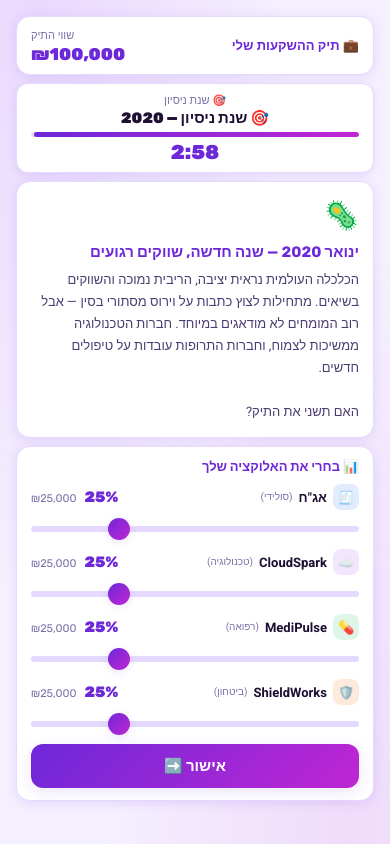
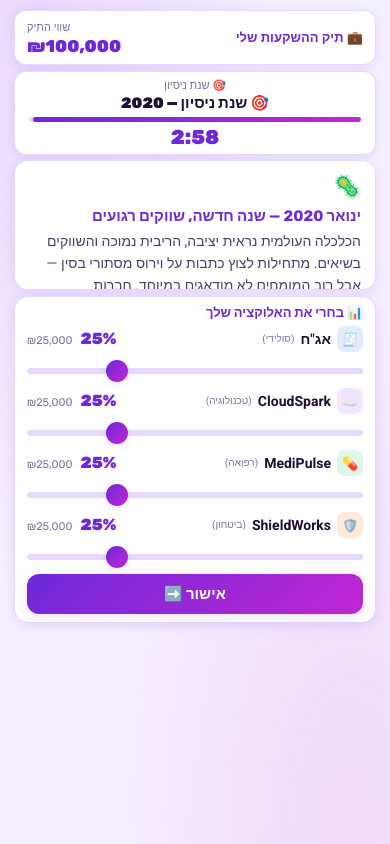
Before and after one commit to nettagranotmym-server/shevyon-solo, a plain HTML site: page index.html in a window 390 px wide. Both pictures are taken after a click on the button "יאללה מתחילות! 🚀". Drawn offline with Linux system fonts and the light colour scheme.

Commit message:
bigger fonts and compact layout for mobile

```diff
--- a/CSS/styles.css
+++ b/CSS/styles.css
@@ -37,7 +37,7 @@ body {
 
 .ct {
   position: relative; z-index: 1;
-  max-width: 480px; margin: 0 auto; padding: 16px;
+  max-width: 480px; margin: 0 auto; padding: 10px 14px;
 }
 
 .sc { display: none; }
@@ -77,9 +77,9 @@ body {
 
 .gh {
   display: flex; justify-content: space-between; align-items: center;
-  padding: 10px 14px; background: var(--card);
-  border-radius: 14px; border: 1px solid var(--brd);
-  margin-bottom: 8px; box-shadow: 0 2px 12px var(--shadow);
+  padding: 8px 12px; background: var(--card);
+  border-radius: 12px; border: 1px solid var(--brd);
+  margin-bottom: 6px; box-shadow: 0 2px 12px var(--shadow);
 }
 .gtn { display: flex; align-items: center; gap: 6px; font-weight: 700; font-size: 13px; color: var(--primary); }
 .gbal { text-align: left; }
@@ -87,8 +87,8 @@ body {
 .gbs { font-size: 11px; color: var(--txt3); }
 
 .tmr {
-  background: var(--card); border-radius: 12px; padding: 8px 14px;
-  border: 1px solid var(--brd); text-align: center; margin-bottom: 8px;
+  background: var(--card); border-radius: 12px; padding: 5px 14px;
+  border: 1px solid var(--brd); text-align: center; margin-bottom: 5px;
   box-shadow: 0 2px 8px var(--shadow);
 }
 .tmr-l { font-size: 11px; color: var(--txt3); }
@@ -100,27 +100,28 @@ body {
 .tmr-v.dng { color: var(--red); animation: pls .5s infinite; }
 
 .evc {
-  background: var(--card); border-radius: 14px; padding: 14px;
-  border: 1px solid var(--brd); margin-bottom: 8px;
+  background: var(--card); border-radius: 14px; padding: 10px 14px;
+  border: 1px solid var(--brd); margin-bottom: 6px;
   animation: fiu .4s ease-out; box-shadow: 0 2px 12px var(--shadow);
+  max-height: 130px; overflow-y: auto;
 }
-.evi { font-size: 28px; margin-bottom: 6px; }
-.evt { font-family: 'Rubik', sans-serif; font-size: 15px; font-weight: 700; margin-bottom: 6px; line-height: 1.3; color: var(--primary); }
-.evd { font-size: 13px; color: var(--txt2); line-height: 1.7; }
+.evi { font-size: 22px; margin-bottom: 4px; }
+.evt { font-family: 'Rubik', sans-serif; font-size: 15px; font-weight: 700; margin-bottom: 4px; line-height: 1.3; color: var(--primary); }
+.evd { font-size: 14px; color: var(--txt2); line-height: 1.6; }
 
 .alc {
-  background: var(--card); border-radius: 14px; padding: 12px 14px;
-  border: 1px solid var(--brd); margin-bottom: 8px;
+  background: var(--card); border-radius: 14px; padding: 8px 12px;
+  border: 1px solid var(--brd); margin-bottom: 6px;
   animation: fiu .4s ease-out .1s both; box-shadow: 0 2px 12px var(--shadow);
 }
-.alc-t { font-family: 'Rubik', sans-serif; font-size: 13px; font-weight: 700; margin-bottom: 10px; color: var(--primary); }
+.alc-t { font-family: 'Rubik', sans-serif; font-size: 13px; font-weight: 700; margin-bottom: 6px; color: var(--primary); }
 
-.sr { margin-bottom: 10px; }
+.sr { margin-bottom: 7px; }
 .sr:last-of-type { margin-bottom: 4px; }
 .sh { display: flex; justify-content: space-between; align-items: center; margin-bottom: 5px; }
-.sl { font-size: 13px; font-weight: 700; display: flex; align-items: center; gap: 6px; color: var(--txt); }
+.sl { font-size: 14px; font-weight: 700; display: flex; align-items: center; gap: 6px; color: var(--txt); }
 .sli { width: 26px; height: 26px; border-radius: 8px; display: flex; align-items: center; justify-content: center; font-size: 13px; flex-shrink: 0; }
-.sv { font-family: 'Rubik', sans-serif; font-weight: 900; font-size: 15px; color: var(--primary); }
+.sv { font-family: 'Rubik', sans-serif; font-weight: 900; font-size: 16px; color: var(--primary); }
 .sm { font-size: 11px; color: var(--txt3); font-family: 'Rubik', sans-serif; margin-right: 4px; }
 
 input[type=range] {
@@ -140,7 +141,7 @@ input[type=range]::-moz-range-thumb {
 .aw.sh2 { display: block; animation: pls 1s infinite; }
 
 .cbtn {
-  width: 100%; padding: 13px;
+  width: 100%; padding: 11px;
   background: linear-gradient(135deg, var(--primary), var(--pink));
   border: none; border-radius: 12px; color: white;
   font-family: 'Rubik', sans-serif; font-size: 15px; font-weight: 700;
--- a/JS/data.js
+++ b/JS/data.js
@@ -23,35 +23,35 @@ const YEARS = [
   {
     year: 2020, icon: "🦠",
     title: "ינואר 2020 — שנה חדשה, שווקים רגועים",
-    desc: "הכלכלה העולמית נראית יציבה, הריבית נמוכה והשווקים בשיאים. מתחילות לצוץ כתבות על וירוס מסתורי בסין — אבל רוב המומחים לא מודאגים במיוחד. חברות הטכנולוגיה ממשיכות לצמוח, וחברות התרופות עובדות על טיפולים חדשים.\n\nהאם תשני את התיק?",
+    desc: "הכלכלה העולמית נראית יציבה, הריבית נמוכה והשווקים בשיאים. מתחילות לצוץ כתבות על וירוס מסתורי בסין — אבל רוב המומחים לא מודאגים במיוחד. חברות הטכנולוגיה ממשיכות לצמוח, וחברות התרופות עובדות על טיפולים חדשים.",
     returns: { bond: 0.03, cloud: 0.40, medi: 0.25, shield: 0.02 },
     lesson: "הקורונה פרצה לחיינו ושינתה הכל. הבורסות קרסו בחדות במרץ — ואז התאוששו בצורה מפתיעה. מי שהשקיעה בחברות ענן וטכנולוגיה נהנתה מאוד — כולם עברו לעבוד מהבית. חברות התרופות גם הרוויחו מהמרוץ לחיסון.\n\n💡 התובנה: גם בתקופות פחד ואי ודאות — מי שלא נבהלה ונשארה מושקעת, יצאה מרוויחה."
   },
   {
     year: 2021, icon: "💰",
     title: "ינואר 2021 — חיסונים מגיעים, אופטימיות באוויר",
-    desc: "החיסונים לקורונה מתחילים להתפשט והציפייה היא שהעולם חוזר לשגרה. הבנקים המרכזיים ממשיכים לשמור על ריבית נמוכה מאוד כדי לעודד את הכלכלה. רוב האנליסטים צופים שנה טובה למניות — אבל יש מי שמזהירים שהשווקים עלו מהר מדי.\n\nהאם תשני את התיק?",
+    desc: "החיסונים לקורונה מתחילים להתפשט והציפייה היא שהעולם חוזר לשגרה. הבנקים המרכזיים ממשיכים לשמור על ריבית נמוכה מאוד כדי לעודד את הכלכלה. רוב האנליסטים צופים שנה טובה למניות — אבל יש מי שמזהירים שהשווקים עלו מהר מדי.",
     returns: { bond: -0.02, cloud: 0.35, medi: 0.10, shield: 0.08 },
     lesson: "שנה מצוינת לשוק המניות — כמעט כל מה שנגעת בו עלה. אג\"ח דווקא נפגעה קצת כי הציפיות לעליית ריבית התחילו להשפיע.\n\n💡 התובנה: כשהכסף זול ויש אופטימיות בשוק — מניות נוטות לעלות. אבל זה לא אומר שזה יימשך לנצח — ולכן פיזור תמיד חכם."
   },
   {
     year: 2022, icon: "⚔️",
     title: "ינואר 2022 — אזהרות על אינפלציה",
-    desc: "המחירים בסופר, בדלק ובכל מקום עולים. הבנקים המרכזיים מאותתים שהם עומדים להעלות ריבית כדי לבלום את האינפלציה. בנוסף, יש מתחים גיאופוליטיים גוברים בגבול רוסיה-אוקראינה. האנליסטים חלוקים — חלק ממליצים להישאר במניות, חלק ממליצים על זהירות.\n\nהאם תשני את התיק?",
+    desc: "המחירים בסופר, בדלק ובכל מקום עולים. הבנקים המרכזיים מאותתים שהם עומדים להעלות ריבית כדי לבלום את האינפלציה. בנוסף, יש מתחים גיאופוליטיים גוברים בגבול רוסיה-אוקראינה. האנליסטים חלוקים — חלק ממליצים להישאר במניות, חלק ממליצים על זהירות.",
     returns: { bond: 0.04, cloud: -0.30, medi: -0.05, shield: 0.35 },
     lesson: "שנה קשה מאוד לשווקים. חברות הטכנולוגיה ירדו חדות — עליית הריבית פגעה בהן קשה. לעומת זאת, חברות הביטחון זינקו בגלל המלחמה באוקראינה. אג\"ח סיפקה יציבות יחסית.\n\n💡 התובנה: אי אפשר לחזות מלחמות ומשברים — ולכן מי שהייתה מפוזרת על כמה סקטורים, ספגה פחות נזק."
   },
   {
     year: 2023, icon: "🤖",
     title: "ינואר 2023 — אחרי שנה קשה, מה עכשיו?",
-    desc: "2022 הייתה שנה קשה — המניות ירדו. עכשיו השאלה היא: האם זה הזמן לקנות בזול, או שעוד יהיו ירידות? הריבית עדיין גבוהה ומצב הביטחון בעולם מתוח. מצד שני, מתחילים לשמוע על טכנולוגיית AI חדשה שעשויה לשנות תעשיות שלמות.\n\nהאם תשני את התיק?",
+    desc: "2022 הייתה שנה קשה — המניות ירדו. עכשיו השאלה היא: האם זה הזמן לקנות בזול, או שעוד יהיו ירידות? הריבית עדיין גבוהה ומצב הביטחון בעולם מתוח. מצד שני, מתחילים לשמוע על טכנולוגיית AI חדשה שעשויה לשנות תעשיות שלמות.",
     returns: { bond: 0.04, cloud: 0.55, medi: 0.02, shield: 0.28 },
     lesson: "שנת ה-AI! חברות ענן וטכנולוגיה זינקו בגלל הגל העצום של ביקוש לבינה מלאכותית. חברות הביטחון גם הן המשיכו לעלות בגלל אי יציבות גיאופוליטית.\n\n💡 התובנה: טרנדים גדולים כמו AI יכולים לשנות את התמונה מהר — מי שהייתה בסקטור הנכון בזמן הנכון, הרוויחה משמעותית."
   },
   {
     year: 2024, icon: "📊",
     title: "ינואר 2024 — סימנים של התייצבות",
-    desc: "השווקים מתאוששים לאט, והציפייה היא שהבנקים המרכזיים יתחילו להוריד ריבית השנה. AI הפך לנושא חם ורוב חברות הטכנולוגיה הגדולות משקיעות בו בכבדות. זו השנה האחרונה — כדאי לחשוב: האם הפיזור שלך עדיין הגיוני?\n\nהאם תשני את התיק?",
+    desc: "השווקים מתאוששים לאט, והציפייה היא שהבנקים המרכזיים יתחילו להוריד ריבית השנה. AI הפך לנושא חם ורוב חברות הטכנולוגיה הגדולות משקיעות בו בכבדות. זו השנה האחרונה — כדאי לחשוב: האם הפיזור שלך עדיין הגיוני?",
     returns: { bond: 0.05, cloud: 0.28, medi: 0.12, shield: 0.15 },
     lesson: "שנה טובה לרוב האפיקים — מי שנשארה מושקעת בסבלנות לאורך כל 5 השנים ראתה את הפירות.\n\n💡 התובנה הגדולה: בהשקעות, סבלנות היא הכלי החזק ביותר. מי שנבהלה ב-2020 ומכרה הכל — פספסה את כל העליות שבאו אחר כך. מי שנשארה — הרוויחה."
   }
```
